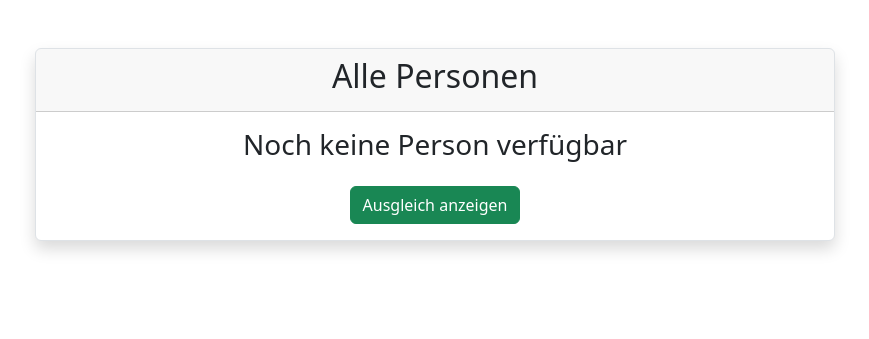
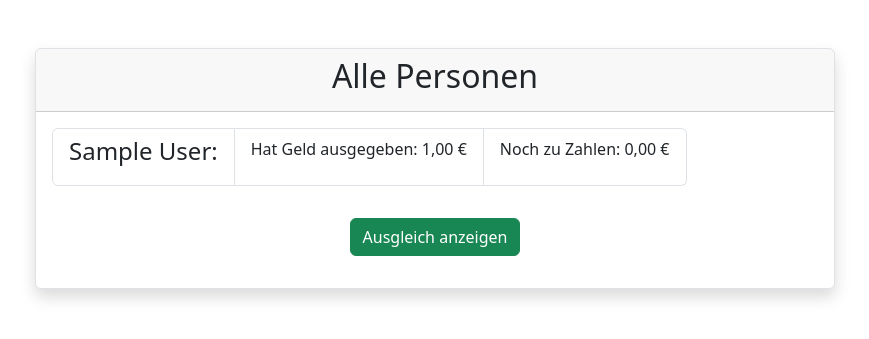
Before and after one commit to Diver0218/WG-Idee, a Django app: page /WGIdee/persons/ in a window 1280 px wide. Shown: the part 56-395 px from the top of the page, without its empty margins (205-1074 px from the left). Run offline with Django 4.2, Linux system fonts and the light colour scheme; a user stored in the database is signed in; tables that the repository leaves empty hold one stand-in row (values such as "Sample post"); parts of the project's set-up code (start-up, migrations or seed data) failed here and were passed over.

Commit message:
clean Code angewendet

```diff
--- a/WGIdeeApp/templates/WGIdeeApp/base.html
+++ b/WGIdeeApp/templates/WGIdeeApp/base.html
@@ -18,7 +18,7 @@
       <div class="container-fluid justify-content-start" id="navbarResponsive">
         <ul class="navbar-nav me-auto">
           <li class="nav-item">
-            <a class="navbar-brand" href="{% url 'landingPage' %}"> <img src="{% static 'WGIdeeApp\favicon.png' %}" alt="Logo" width="24" height="24" class="d-inline-block align-text-top">  WGIdee</a>
+            <a class="navbar-brand" href="{% url 'landing_page' %}"> <img src="{% static 'WGIdeeApp\favicon.png' %}" alt="Logo" width="24" height="24" class="d-inline-block align-text-top">  WGIdee</a>
           </li>
           <li class="nav-item">
             <button class="navbar-toggler" type="button" data-bs-toggle="collapse" data-bs-target="#navbarNav" aria-controls="navbarNav" aria-expanded="false" aria-label="Toggle navigation">
--- a/WGIdeeApp/templates/WGIdeeApp/list.html
+++ b/WGIdeeApp/templates/WGIdeeApp/list.html
@@ -15,12 +15,12 @@
                         <h2>Alle Personen</h2>
                     </div>
                     <div class="card-body">
-                        {% if Ausgaben_list %}
+                        {% if ausgaben_list %}
                             <div class="container text-center justify-content-center">
-                                {% for Ausgabe in Ausgaben_list %}
+                                {% for ausgabe in ausgaben_list %}
                                     <div class="card border mt-3">
                                         <div class="row">
-                                            <h4 class="mt-3 mb-3">{{ Ausgabe.Beschreibung }}:            {{ Ausgabe.Preis|floatformat:2 }} &#8364;   (gezahlt von {{ Ausgabe.Person.zugew_user.first_name}}  {{ Ausgabe.Person.zugew_user.last_name }}) </h4>
+                                            <h4 class="mt-3 mb-3">{{ ausgabe.beschreibung }}:            {{ ausgabe.preis|floatformat:2 }} &#8364;   (gezahlt von {{ ausgabe.person.zugew_user.first_name}}  {{ Ausgabe.person.zugew_user.last_name }}) </h4>
                                         </div>
                                     </div>
                                 {% endfor %}
--- a/WGIdeeApp/templates/WGIdeeApp/persons.html
+++ b/WGIdeeApp/templates/WGIdeeApp/persons.html
@@ -15,18 +15,18 @@
                         <h2>Alle Personen</h2>
                     </div>
                     <div class="card-body text-center">
-                        {% if Person_list %}
+                        {% if person_list %}
                             <ul class="list-group mb-3 text-center">
-                                {% for Person in Person_list %}
+                                {% for person in person_list %}
                                     <ul class="list-group list-group-horizontal mb-3 text-center">
                                         <li class="list-group-item">
-                                            <h4>{{ Person.zugew_user.first_name }} {{ Person.zugew_user.last_name }}:</h4>
+                                            <h4>{{ person.zugew_user.first_name }} {{ person.zugew_user.last_name }}:</h4>
                                         </li>
                                         <li class="list-group-item">
-                                            <p>Hat Geld ausgegeben: {{ Person.wert|floatformat:2 }} &#8364;</p>
+                                            <p>Hat Geld ausgegeben: {{ person.wert|floatformat:2 }} &#8364;</p>
                                         </li>
                                         <li class="list-group-item">
-                                            <p>Noch zu Zahlen: {{ Person.debts|floatformat:2 }} &#8364;</p>
+                                            <p>Noch zu Zahlen: {{ person.debts|floatformat:2 }} &#8364;</p>
                                         </li>
                                     </ul>
                                 {% endfor %}
```
Also changed, not shown: WGIdeeApp/templates/WGIdeeApp/landing_page.html (renamed from WGIdeeApp/templates/WGIdeeApp/landingPage.html, +8 -8 lines).
